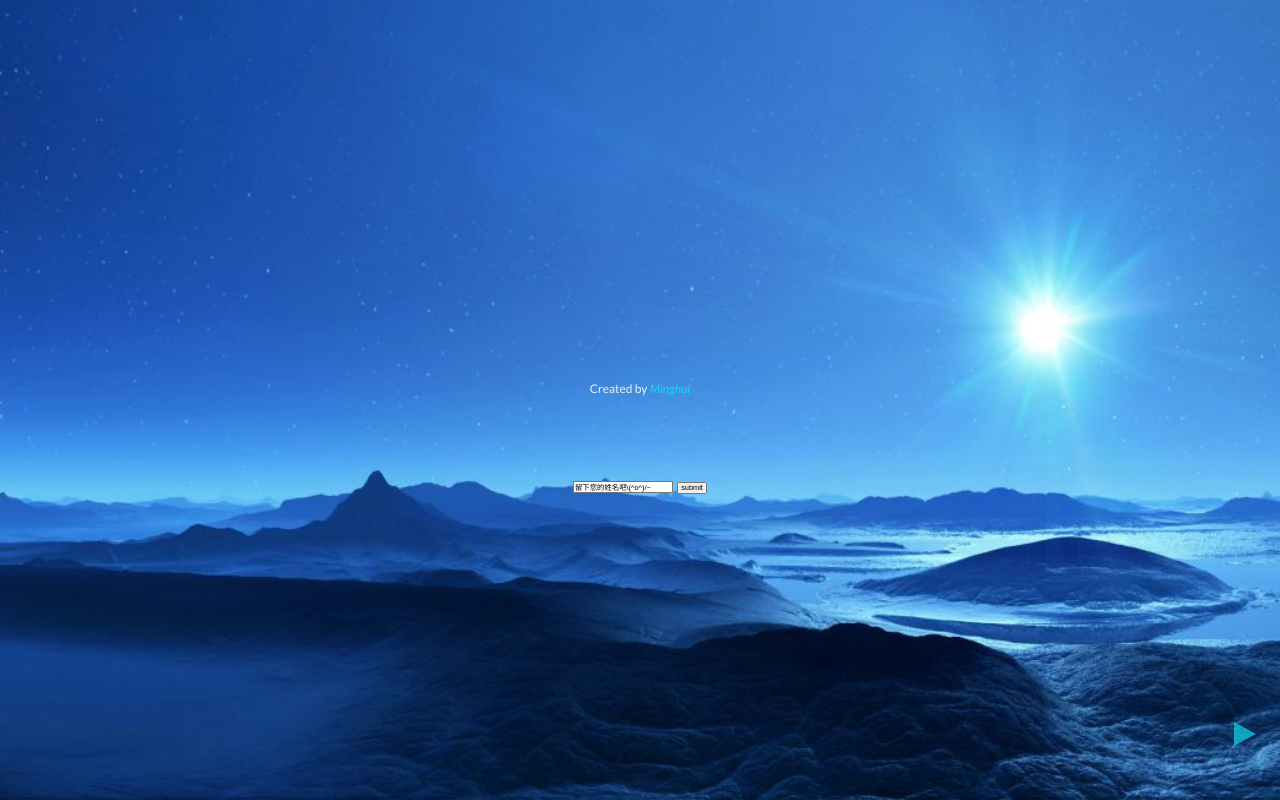
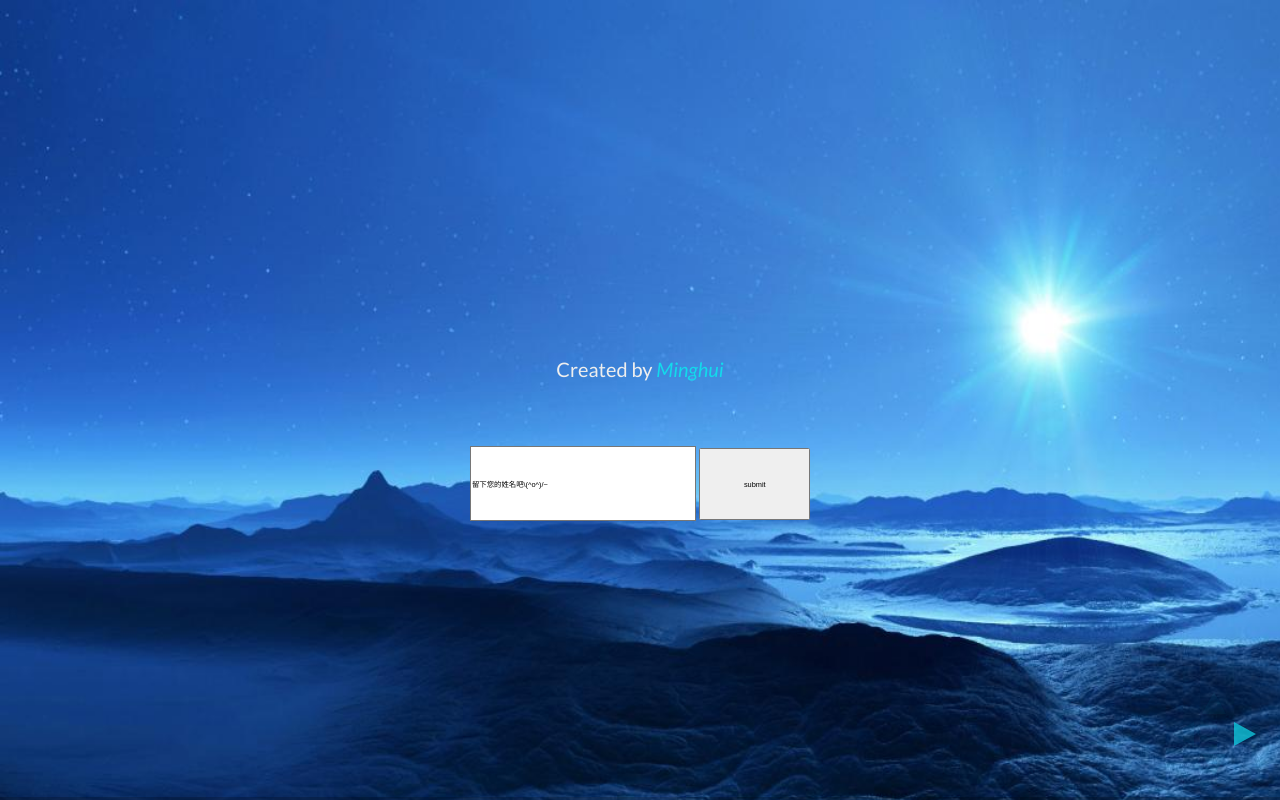
Before and after one commit to zmh12120138/birthday, a website: page public/index.html in a window 1280 px wide. Drawn offline with nearby package versions, Linux system fonts and the light colour scheme; no server answers.

Commit message:
birthday

```diff
--- a/public/index.html
+++ b/public/index.html
@@ -41,7 +41,7 @@
 			var socket=io.connect("localhost:1338");
 			var i=1;
 			socket.on('numberTotal',function(data){
-					document.getElementById("numberTotal").innerHTML="欢迎您！   您是第"+data+"个访客"
+					document.getElementById("numberTotal").innerHTML="<h3>欢迎您！   您是第"+data+"个访客<h3>"
 				});
 
 			socket.on('display',function(data){
@@ -85,6 +85,7 @@
 				socket.emit("submitMessage",message);
 				trim();
 				alert('消息发送成功！');
+				location.reload(true);
 			}
 			function trim(){
 				document.getElementById('name').value="";
@@ -109,12 +110,13 @@
 					 <br>
 
 					<p>
-						<small>Created by <a href="http://www.zhaominghui.me"><em>Minghui</em></a></small>
+						Created by <a href="http://www.zhaominghui.me"><em>Minghui</em></a>
 					</p>
 					<br>
 					<br>
-					<input type="text" id="name" onclick="trim()" value="留下您的姓名吧\(^o^)/~"/>
-					<button id="submit" onclick="return getname()">submit</button>
+					<input type="text" id="name" onclick="trim()" style="width:400px;height:130px" value="留下您的姓名吧\(^o^)/~"/>
+
+					<button id="submit" onclick="return getname()" style="width:200px;height:130px">submit</button>
 				</section>
 
 				<section data-transtion="concave">
```
